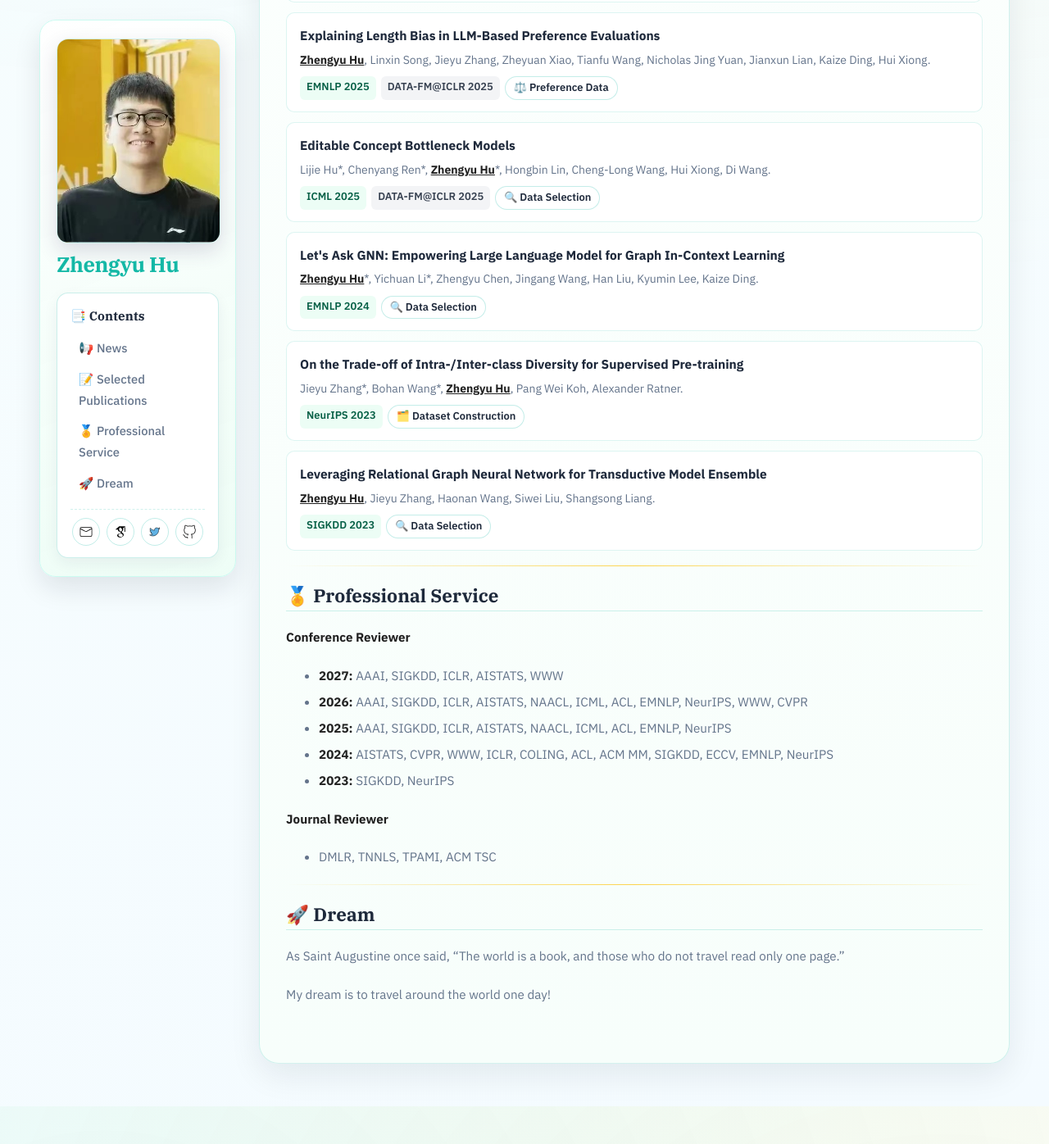
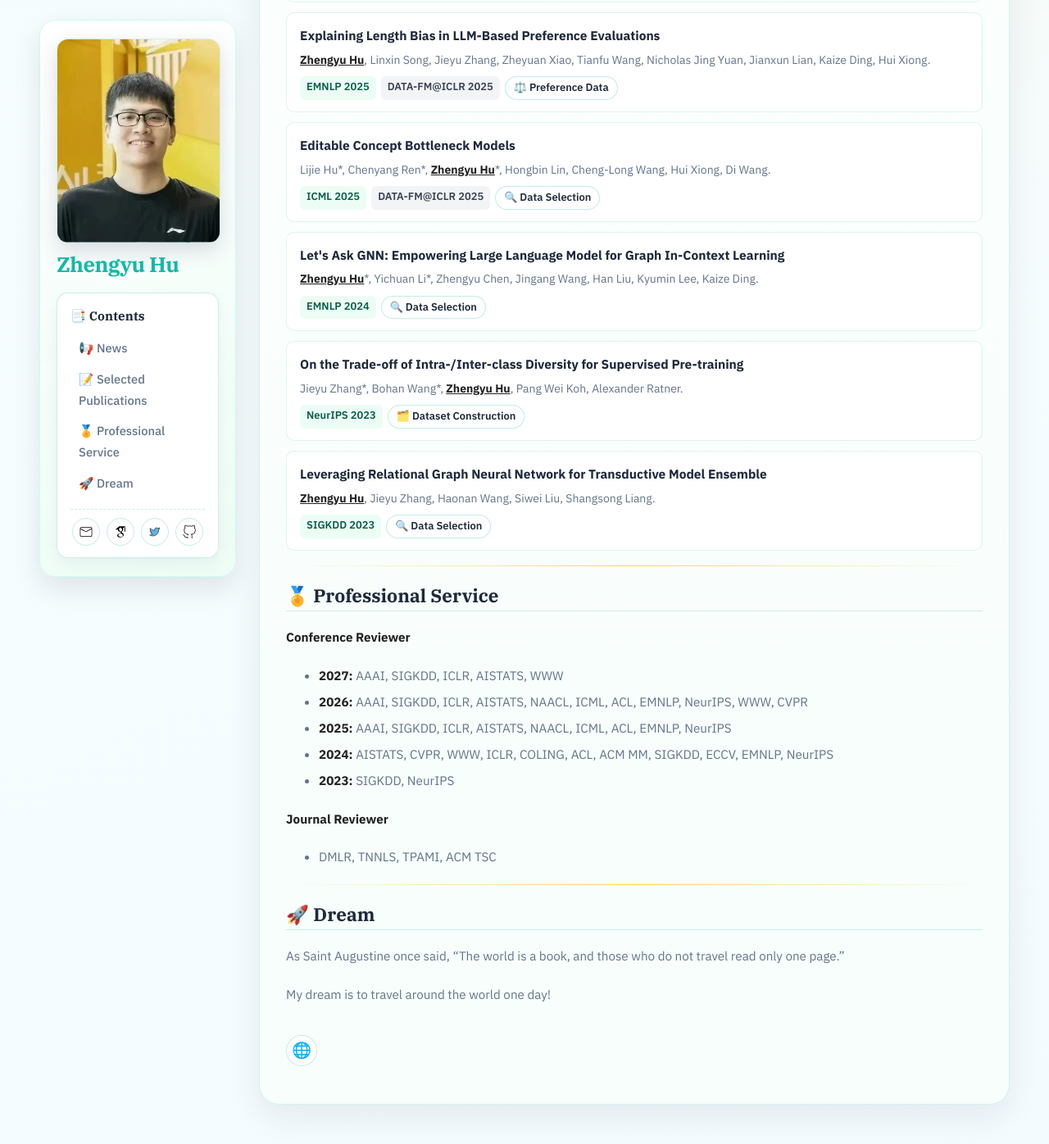
Before and after one commit to ppsmk388/ppsmk388.github.io, a Jekyll site: the page built from index.md, in a window 1280 px wide and 1400 px high, scrolled down 1430 px. Shown: the top 1396 px of the window at 82% size. Built offline with Jekyll 4.4.1, drawn with Linux system fonts in a browser that asks for light colours; before the commit the page ends 2780 px from its top, so only the background shows below that.

Commit message:
Show visitor map as compact icon

```diff
--- a/_layouts/default.html
+++ b/_layouts/default.html
@@ -59,10 +59,10 @@
 
       <section>
 {{ content }}
-        <div class="visitor-map">
-          <script type="text/javascript" id="mapmyvisitors" src="https://mapmyvisitors.com/map.js?d=8AkdSins0s-X7XUT5AzdUbJTMRAGvK3tSl044yWN778&amp;cl=ffffff&amp;w=a"></script>
-          <noscript><a href="https://mapmyvisitors.com/web/1c8hf" title="Visit tracker"><img src="https://mapmyvisitors.com/map.png?d=8AkdSins0s-X7XUT5AzdUbJTMRAGvK3tSl044yWN778&amp;cl=ffffff" alt="Visitor map"></a></noscript>
-        </div>
+        <a class="visitor-map" href="https://mapmyvisitors.com/web/1c8hf" title="Visitor map" aria-label="Visitor map">
+          <span aria-hidden="true">🌐</span>
+          <img class="visitor-map-tracker" src="https://mapmyvisitors.com/map.png?d=8AkdSins0s-X7XUT5AzdUbJTMRAGvK3tSl044yWN778&amp;cl=ffffff" alt="" width="1" height="1">
+        </a>
       </section>
 
       <footer>
--- a/assets/css/style.css
+++ b/assets/css/style.css
@@ -586,7 +586,11 @@ img.brand-logo[src*="ai2"] { height: 0.82em; max-width: 3.6em; vertical-align: -
 
 .experience-highlight { margin-top: 2px; color: #b91c1c; font-weight: 600; }
 
-.visitor-map { margin-top: 24px; overflow-x: auto; text-align: center; }
+.visitor-map { position: relative; display: inline-flex; align-items: center; justify-content: center; width: 36px; height: 36px; margin-top: 16px; border: 1px solid rgba(var(--accent-rgb), 0.26); border-radius: 50%; background: var(--card, #fff); font-size: 19px; line-height: 1; text-decoration: none; }
+
+.visitor-map:focus-visible { outline: 2px solid var(--accent); outline-offset: 2px; }
+
+.visitor-map-tracker { position: absolute; width: 1px; height: 1px; opacity: 0; pointer-events: none; }
 
 /* Fresh theme: override remaining hardcoded purple-ish text colors. */
 html[data-theme="fresh"] h2 { color: var(--ink-1); }
```
